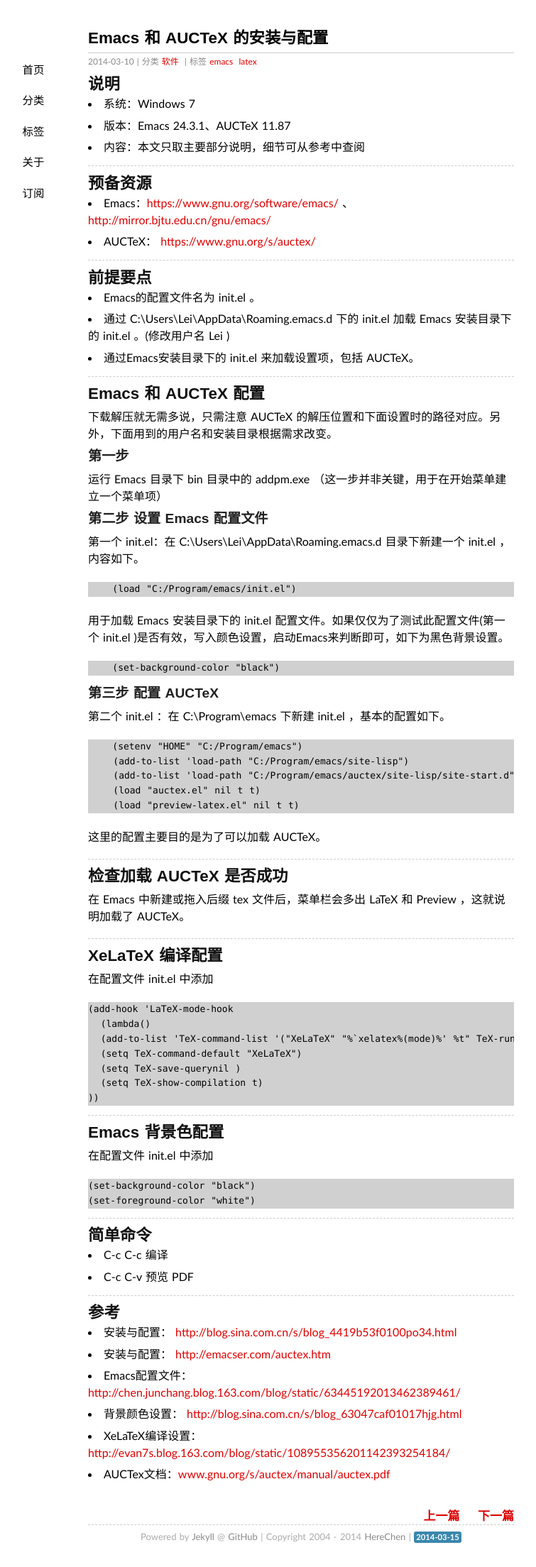
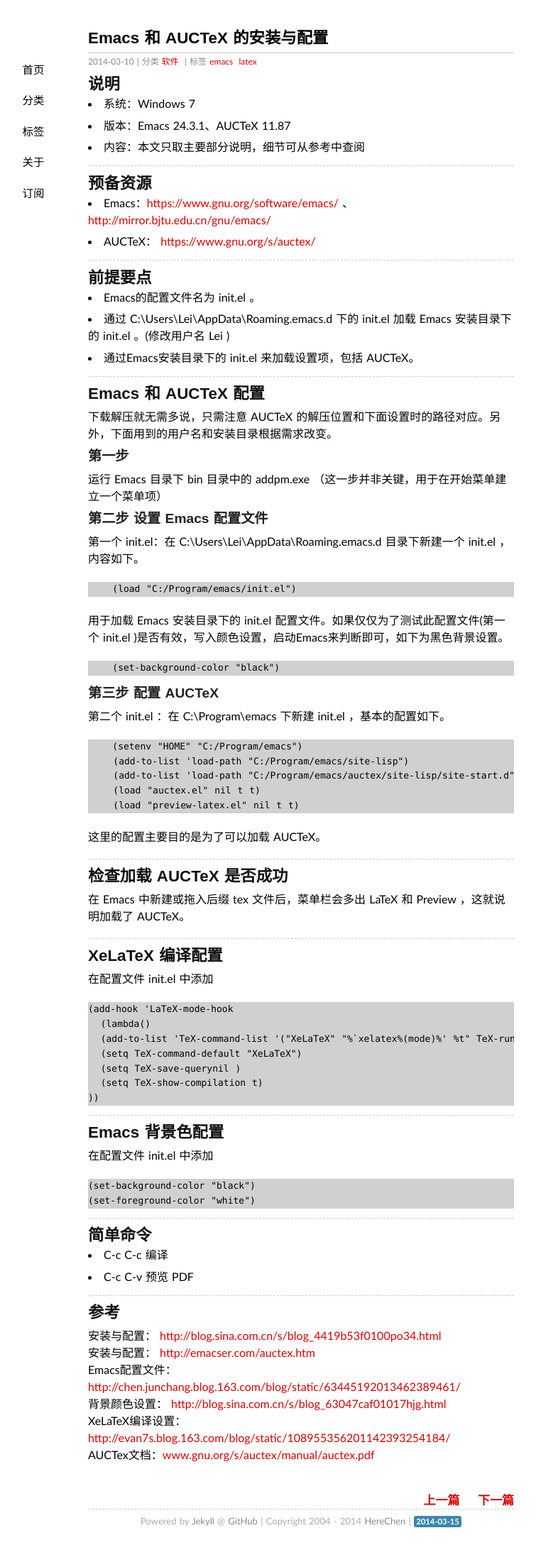
Before and after one commit to Xuezhiyuanlin/herechen.github.io, a Jekyll site: the page built from _posts/2014-03-08-Emacs-AUCTeX-installation-settings.md, in a window 1280 px wide. Shown: the whole page at 71% size, without its empty margins (216-971 px from the left). Built offline with Jekyll 4.4.1, drawn with Linux system fonts in a browser that asks for light colours; some web fonts are replaced; Markdown is read by kramdown in place of the engine named in the settings; after the commit the page ends 2186 px from its top, so only the background shows below that.

Commit message:
herechen

```diff
--- a/_posts/2014-03-08-Emacs-AUCTeX-installation-settings.md
+++ b/_posts/2014-03-08-Emacs-AUCTeX-installation-settings.md
@@ -89,9 +89,9 @@
 ----
 
 ## 参考
-- 安装与配置： [http://blog.sina.com.cn/s/blog_4419b53f0100po34.html](http://blog.sina.com.cn/s/blog_4419b53f0100po34.html)
-- 安装与配置： [http://emacser.com/auctex.htm](http://emacser.com/auctex.htm)
-- Emacs配置文件：[http://chen.junchang.blog.163.com/blog/static/63445192013462389461/](http://chen.junchang.blog.163.com/blog/static/63445192013462389461/)
-- 背景颜色设置： [http://blog.sina.com.cn/s/blog_63047caf01017hjg.html](http://blog.sina.com.cn/s/blog_63047caf01017hjg.html)
-- XeLaTeX编译设置： [http://evan7s.blog.163.com/blog/static/108955356201142393254184/](http://evan7s.blog.163.com/blog/static/108955356201142393254184/)
-- AUCTex文档：[www.gnu.org/s/auctex/manual/auctex.pdf](www.gnu.org/s/auctex/manual/auctex.pdf)
+安装与配置： [http://blog.sina.com.cn/s/blog_4419b53f0100po34.html](http://blog.sina.com.cn/s/blog_4419b53f0100po34.html)
+安装与配置： [http://emacser.com/auctex.htm](http://emacser.com/auctex.htm)
+Emacs配置文件：[http://chen.junchang.blog.163.com/blog/static/63445192013462389461/](http://chen.junchang.blog.163.com/blog/static/63445192013462389461/)
+背景颜色设置： [http://blog.sina.com.cn/s/blog_63047caf01017hjg.html](http://blog.sina.com.cn/s/blog_63047caf01017hjg.html)
+XeLaTeX编译设置： [http://evan7s.blog.163.com/blog/static/108955356201142393254184/](http://evan7s.blog.163.com/blog/static/108955356201142393254184/)
+AUCTex文档：[www.gnu.org/s/auctex/manual/auctex.pdf](www.gnu.org/s/auctex/manual/auctex.pdf)
```
